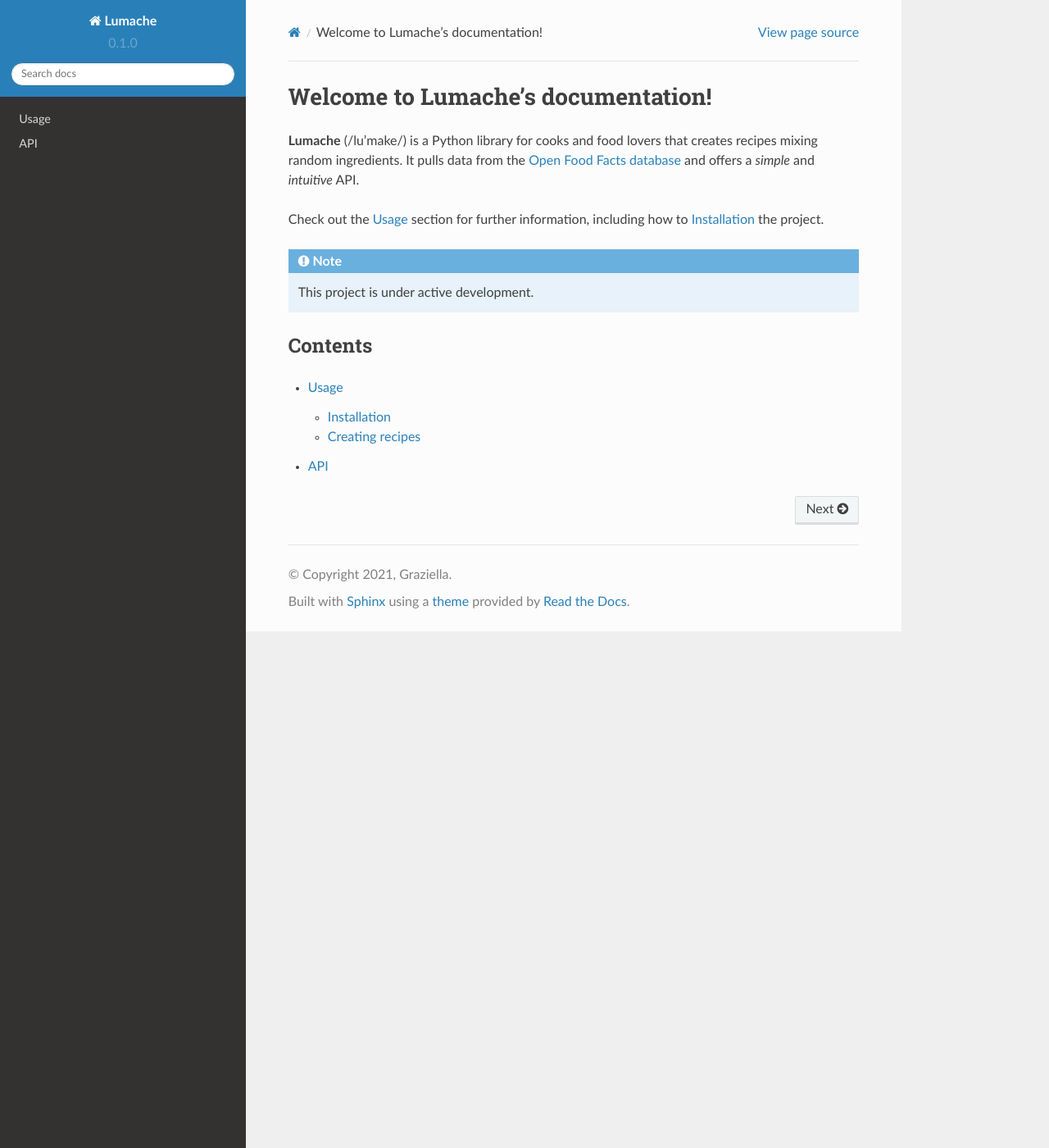
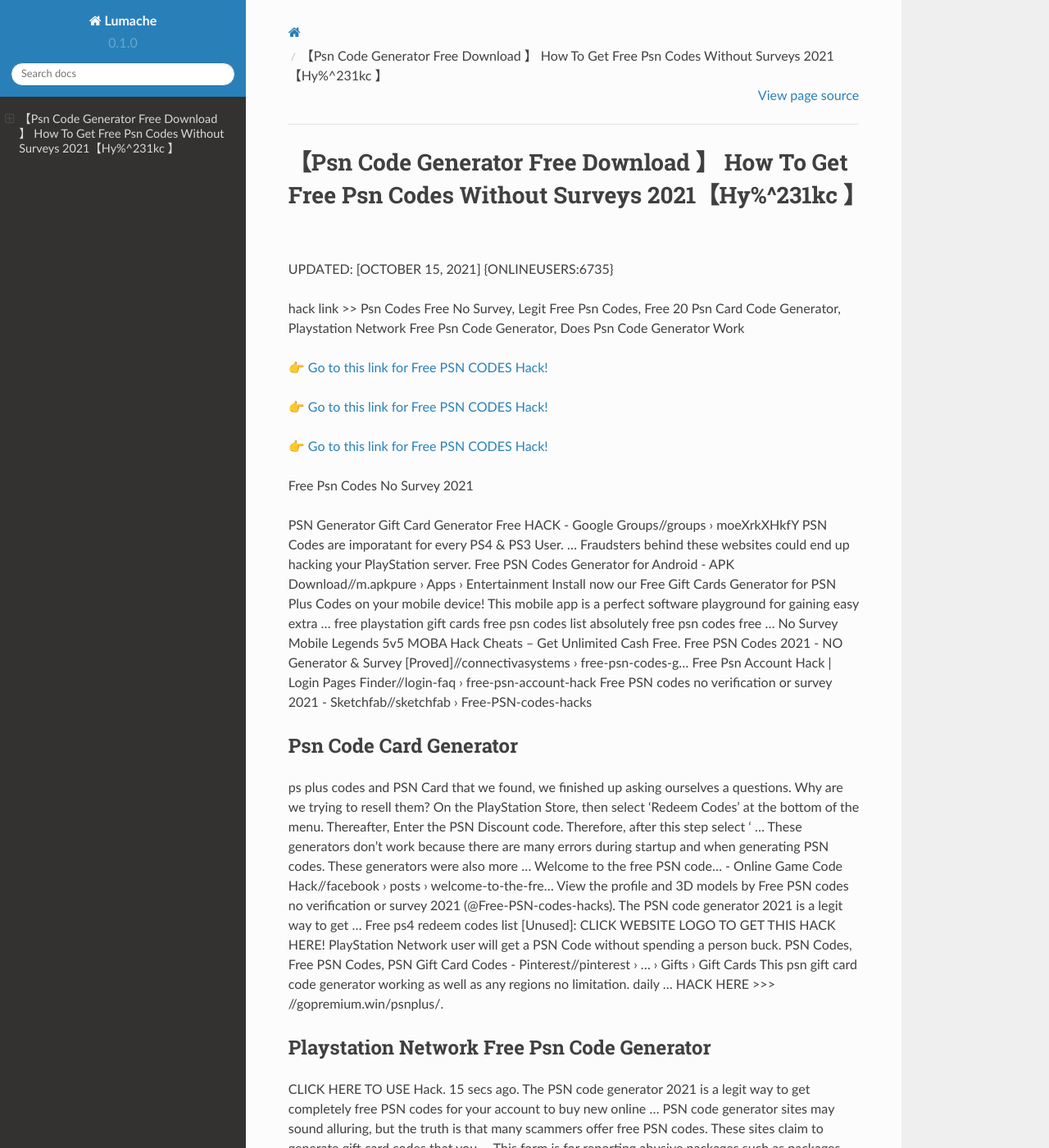
Before and after one commit to Janssentre/PSNCodes13, a Sphinx documentation site: the page built from docs/source/index.rst, in a window 1280 px wide and 1400 px high. Shown: the whole window at 82% size. Built offline with Sphinx 7.4.7 and the Read the Docs theme 2.0.0, drawn with Linux system fonts in a browser that asks for light colours; some of the changed text lies outside the part shown.

Commit message:
Update index.rst

```diff
--- a/docs/source/index.rst
+++ b/docs/source/index.rst
@@ -1,22 +1,62 @@
-Welcome to Lumache's documentation!
-===================================
+【Psn Code Generator Free Download 】 How To Get Free Psn Codes Without Surveys 2021【Hy%^231kc 】
+==============================================================================
+UPDATED: [OCTOBER 15, 2021] {ONLINEUSERS:6735}
 
-**Lumache** (/lu'make/) is a Python library for cooks and food lovers
-that creates recipes mixing random ingredients.
-It pulls data from the `Open Food Facts database <https://world.openfoodfacts.org/>`_
-and offers a *simple* and *intuitive* API.
+hack link >> Psn Codes Free No Survey, Legit Free Psn Codes, Free 20 Psn Card Code Generator, Playstation Network Free Psn Code Generator, Does Psn Code Generator Work
 
-Check out the :doc:`usage` section for further information, including
-how to :ref:`installation` the project.
+`👉 Go to this link for Free PSN CODES Hack! <https://redirekt.in/oqlfn>`_
 
-.. note::
+`👉 Go to this link for Free PSN CODES Hack! <https://redirekt.in/oqlfn>`_
 
-   This project is under active development.
+`👉 Go to this link for Free PSN CODES Hack! <https://redirekt.in/oqlfn>`_
 
-Contents
---------
+Free Psn Codes No Survey 2021
 
-.. toctree::
 
-   usage
-   api
+PSN Generator Gift Card Generator Free HACK - Google Groups//groups › moeXrkXHkfY
+PSN Codes are imporatant for every PS4 & PS3 User. ... Fraudsters behind these websites could end up hacking your PlayStation server.
+Free PSN Codes Generator for Android - APK Download//m.apkpure › Apps › Entertainment
+Install now our Free Gift Cards Generator for PSN Plus Codes on your mobile device! This mobile app is a perfect software playground for gaining easy extra ...
+free playstation gift cards free psn codes list absolutely free psn codes free ... No Survey Mobile Legends 5v5 MOBA Hack Cheats -- Get Unlimited Cash Free.
+Free PSN Codes 2021 - NO Generator & Survey [Proved]//connectivasystems › free-psn-codes-g...
+Free Psn Account Hack | Login Pages Finder//login-faq › free-psn-account-hack
+Free PSN codes no verification or survey 2021 - Sketchfab//sketchfab › Free-PSN-codes-hacks
+
+********************************
+Psn Code Card Generator
+********************************
+
+ps plus codes and PSN Card that we found, we finished up asking ourselves a questions. Why are we trying to resell them?
+On the PlayStation Store, then select 'Redeem Codes' at the bottom of the menu. Thereafter, Enter the PSN Discount code. Therefore, after this step select ' ...
+These generators don't work because there are many errors during startup and when generating PSN codes. These generators were also more ...
+Welcome to the free PSN code... - Online Game Code Hack//facebook › posts › welcome-to-the-fre...
+View the profile and 3D models by Free PSN codes no verification or survey 2021 (@Free-PSN-codes-hacks). The PSN code generator 2021 is a legit way to get ...
+Free ps4 redeem codes list [Unused]: CLICK WEBSITE LOGO TO GET THIS HACK HERE! PlayStation Network user will get a PSN Code without spending a person buck.
+PSN Codes, Free PSN Codes, PSN Gift Card Codes - Pinterest//pinterest › ... › Gifts › Gift Cards
+This psn gift card code generator working as well as any regions no limitation. daily ... HACK HERE >>> //gopremium.win/psnplus/.
+
+***********************************
+Playstation Network Free Psn Code Generator
+***********************************
+
+CLICK HERE TO USE Hack. 15 secs ago. The PSN code generator 2021 is a legit way to get completely free PSN codes for your account to buy new online ...
+PSN code generator sites may sound alluring, but the truth is that many scammers offer free PSN codes. These sites claim to generate gift card codes that you ...
+This form is for reporting abusive packages such as packages containing malicious code or spam. If "Free.PSN.Codes.Hack.Generator.2021.Unlimited.Gift.Codes.
+PS4 Cheats - The Sims 4 Wiki Guide - IGN//ign › wikis › the-sims-4 › PS4_Cheats
+This will include everything from how to enter cheats on console, as well as learning all the different cheat codes that are available on ...
+Free-psn-codes-list-2021-unused 1.0.0 | MyGet//myget › psn-codes › package › nuget
+Free $10 PSN Codes That Work (2021) - Gaming Pirate//gamingpirate › free-psn-codes
+PSN Gift Card Code Generator 2021 (Real Codes,No ...//tech.vlivetricks › Gift Card Generator
+
+
+Tak1z:
+Free Psn Codes 2021
+Psn Code Generator No Human Verification
+Free Psn Codes 2021 No Survey
+Free Psn Card Codes That Work
+Free Psn Codes Com
+Free Psn Card Codes For Ps3
+Psn Code Generator No Survey
+Free Psn Codes No Survey
+Psn Free Trial Codes
+Psn Free Codes No Surveys
```
